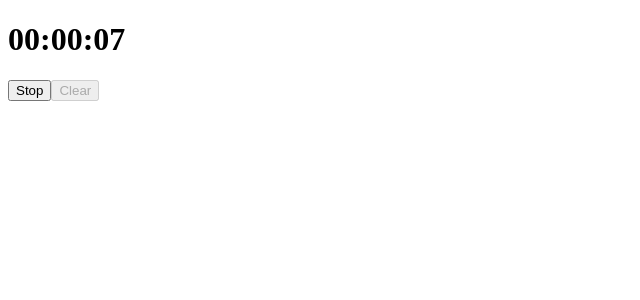
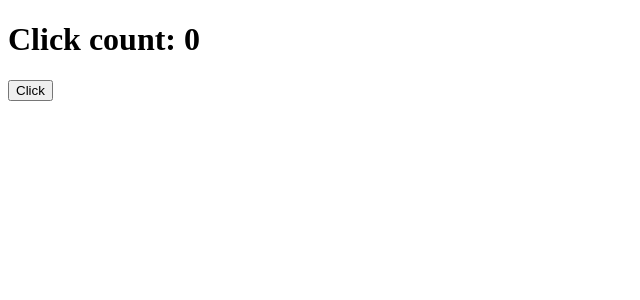
Before and after one commit to NataliiaYakovenko/react-rom-app, a React (Create React App) app: page / in a window 1280 px wide. Shown: the top 300 px of the page, without its empty margins (0-640 px from the left). Built offline with nearby package versions, Linux system fonts and the light colour scheme.

Commit message:
Add useCallback

```diff
--- a/src/App.js
+++ b/src/App.js
@@ -1,5 +1,5 @@
 import React, { Component } from "react";
-import CounterVarios2 from "./components/Counter/CounterVarios2";
+import Clicker from "./components/SandboxComponent/Clicker";
 
 
 class App extends Component {
@@ -7,7 +7,7 @@ class App extends Component {
 
   render() {
     return (
-      <CounterVarios2/>
+      <Clicker/>
     )
   }
 }
--- /dev/null
+++ b/src/components/SandboxComponent/Clicker.js
@@ -0,0 +1,25 @@
+import React from "react";
+import { useState, useCallback } from "react";
+
+//Підрахувати кількість натиснень на кнопку
+
+function Clicker() {
+  const [clickCount, setClickCount] = useState(0);
+
+  // const clickHandler =()=>{
+  //   setClickCount(clickCount + 1)
+  // }
+
+  const clickHandler = useCallback(() => {
+    setClickCount((clickCount) => clickCount + 1);
+  }, []);
+
+  return (
+    <>
+      <h1>Click count: {clickCount}</h1>
+      <button onClick={clickHandler}>Click</button>
+    </>
+  );
+}
+
+export default Clicker;
```
